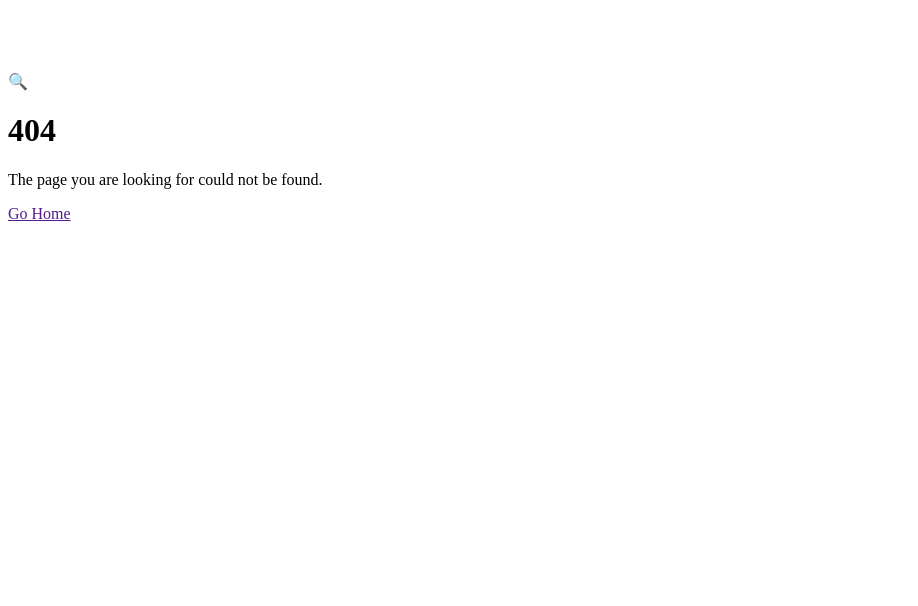
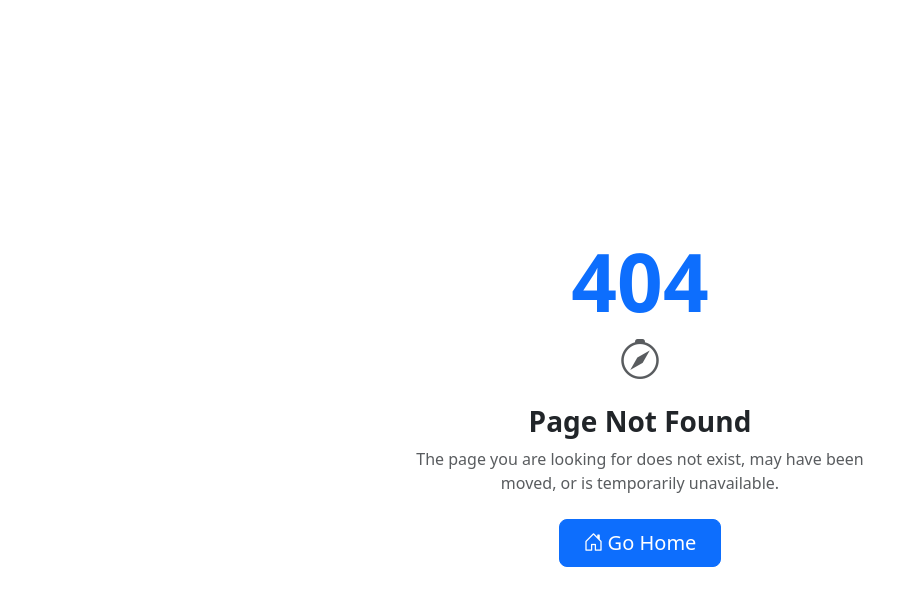
Before and after one commit to rickytubayan/bimss, a PHP site: the page made by views/errors/404.php in a window 1280 px wide. Shown: the top 606 px of the page, without its empty margins (0-918 px from the left). Run offline with PHP 8.4, Linux system fonts and the light colour scheme; the template is opened without the code that fills it, so the values that code supplies are empty.

Commit message:
fix: redesign 404 page as standalone centered page with readable styling

```diff
--- a/views/errors/404.php
+++ b/views/errors/404.php
@@ -1,7 +1,22 @@
-<?php $isAdmin = false; ?>
-<div class="text-center empty-state" style="padding:4rem 0">
-    <div class="empty-state-icon" aria-hidden="true">🔍</div>
-    <h1>404</h1>
-    <p class="muted">The page you are looking for could not be found.</p>
-    <a href="<?= url('') ?>" class="btn btn-primary mt-2">Go Home</a>
-</div>
+<!DOCTYPE html>
+<html lang="en">
+<head>
+    <meta charset="UTF-8">
+    <meta name="viewport" content="width=device-width, initial-scale=1.0">
+    <title>404 | Page Not Found | <?= e($title ?? 'BIMS') ?></title>
+    <link href="https://cdn.jsdelivr.net/npm/bootstrap@5.3.3/dist/css/bootstrap.min.css" rel="stylesheet">
+    <link href="https://cdn.jsdelivr.net/npm/bootstrap-icons@1.11.3/font/bootstrap-icons.min.css" rel="stylesheet">
+    <link rel="stylesheet" href="<?= asset('css/main.css') ?>">
+</head>
+<body class="d-flex flex-column min-vh-100">
+    <main class="flex-grow-1 d-flex align-items-center justify-content-center p-3">
+        <div class="text-center" style="max-width: 480px;">
+            <div class="display-1 fw-bold text-primary" aria-hidden="true">404</div>
+            <div class="mb-3" aria-hidden="true"><i class="bi bi-compass fs-1 text-muted"></i></div>
+            <h1 class="h3 fw-bold mb-2">Page Not Found</h1>
+            <p class="text-muted mb-4">The page you are looking for does not exist, may have been moved, or is temporarily unavailable.</p>
+            <a href="<?= url('') ?>" class="btn btn-primary btn-lg px-4"><i class="bi bi-house-door me-1"></i>Go Home</a>
+        </div>
+    </main>
+</body>
+</html>
```
